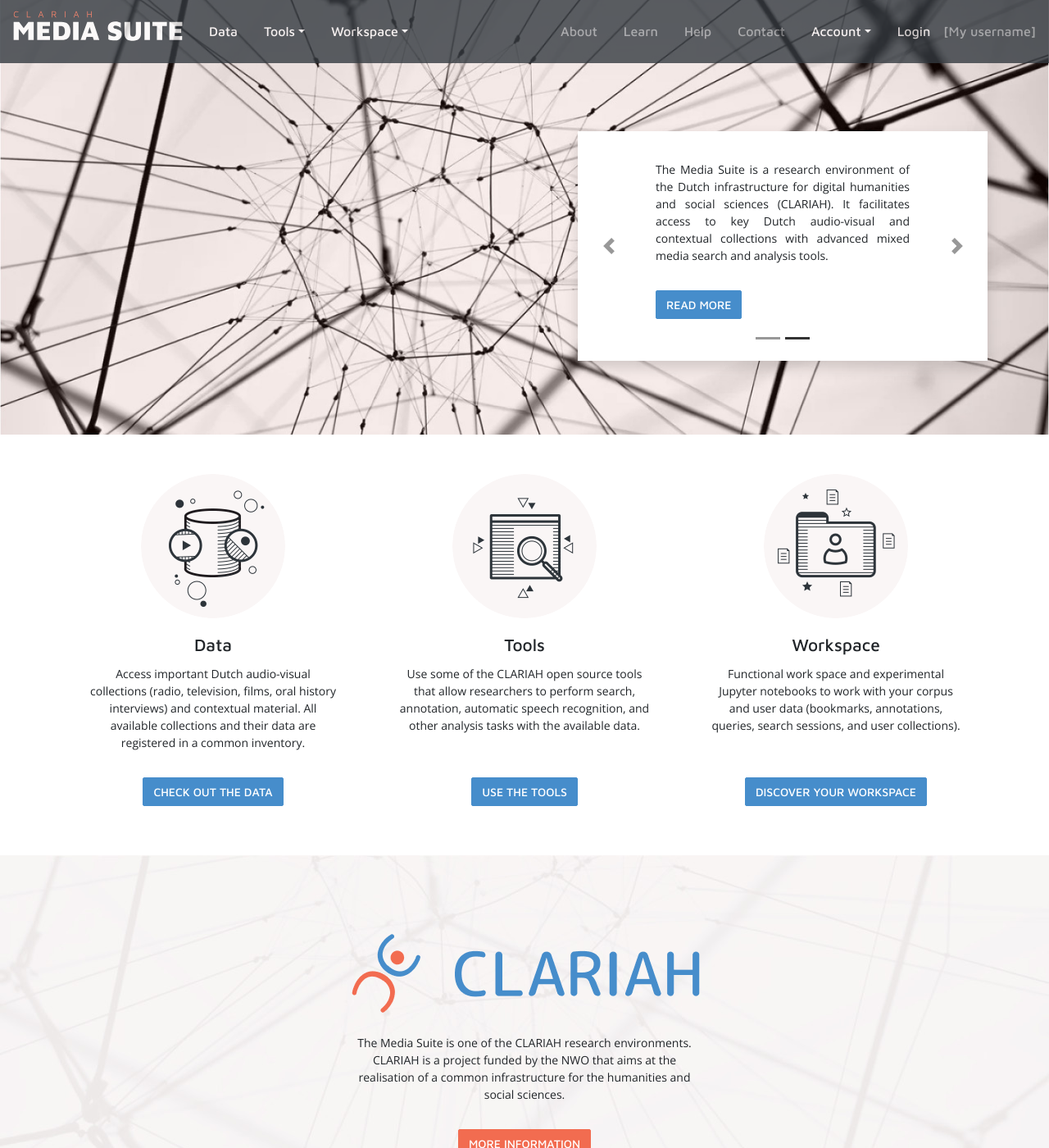
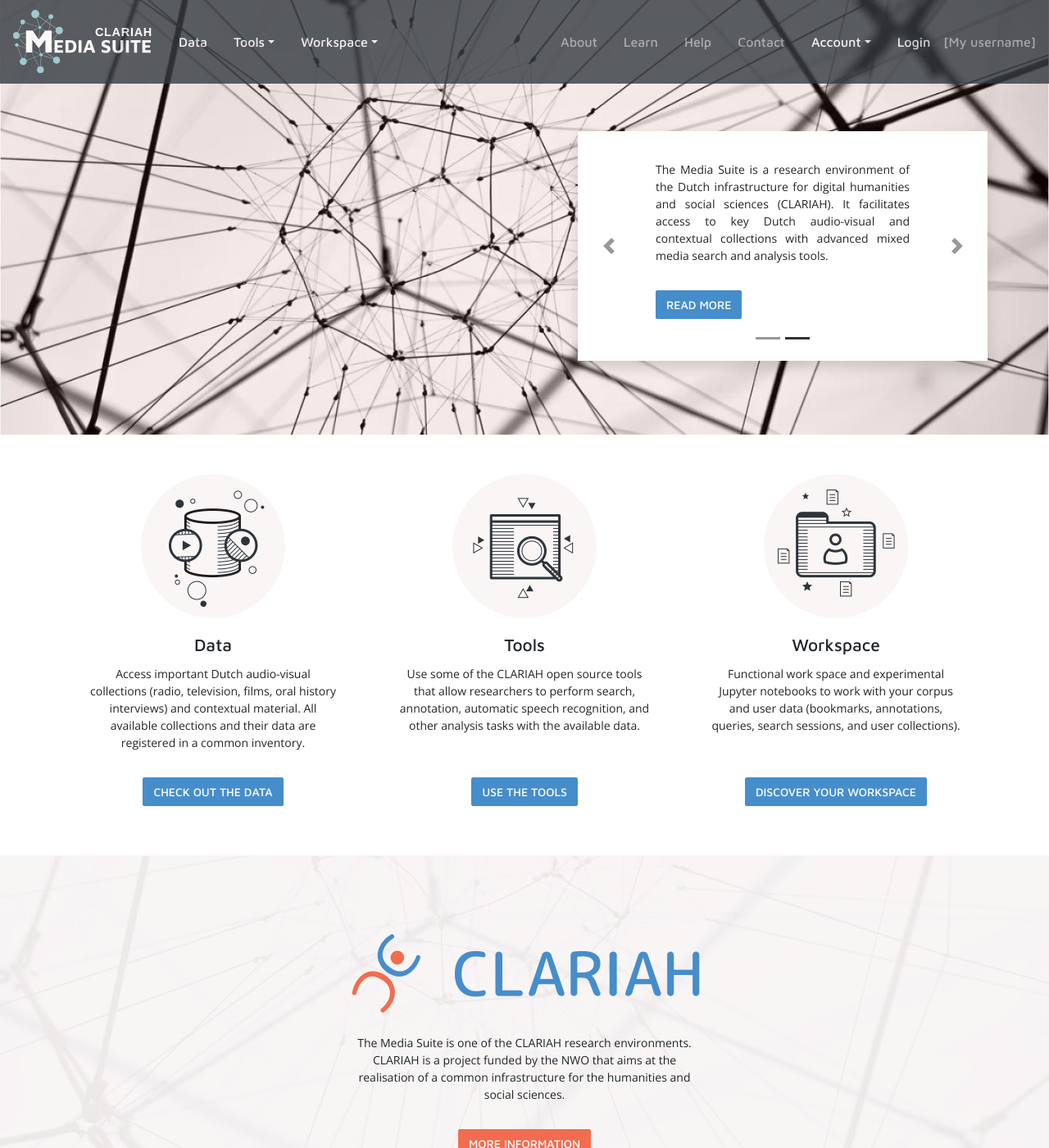
Before and after one commit to roelandordelman/mediasuite-website, a Jekyll site: the page built from index.markdown, in a window 1280 px wide and 1400 px high. Shown: the whole window at 82% size. Built offline with Jekyll 4.4.1, drawn with Linux system fonts in a browser that asks for light colours; comment, search, counter and statistics services are not loaded.

Commit message:
Add hacky logo

```diff
--- a/_includes/footer.html
+++ b/_includes/footer.html
@@ -2,8 +2,8 @@
 		<div class="container">
 			<div class="row">
 				<div class="col-sm-4">
-					<img src="{{ 'assets/img/logo.svg' | relative_url }}" width="207" alt="CLARIAH Media Suite" loading="lazy">
-					<p><span class="text-muted">Version:</span> <a class="text-light" href="{{ '/documentation/release-notes' | relative_url }}">{{ site.version }}</a></p>
+					<img src="{{ 'assets/img/MS-V5.svg' | relative_url }}" width="170" style="margin-top:-25px" alt="CLARIAH Media Suite" loading="lazy">
+					<p style="padding-left:28px;padding-top: 10px"><span class="text-muted">Version:</span> <a class="text-light" href="{{ '/documentation/release-notes' | relative_url }}">{{ site.version }}</a></p>
 				</div>
 				<div class="col-sm">
 					<nav class="nav flex-column">
--- a/_includes/header.html
+++ b/_includes/header.html
@@ -19,7 +19,7 @@
 	<header>
 		<nav class="navbar navbar-expand-md navbar-dark fixed-top bg-dark">
 			<a class="navbar-brand" href="{{ '/' | relative_url }}">
-				<img src="{{ '/assets/img/logo.svg' | relative_url }}" alt="CLARIAH Media Suite" loading="lazy">
+				<img src="{{ '/assets/img/MS-V5.svg' | relative_url }}" width="170" style="margin-top:-25px" alt="CLARIAH Media Suite" loading="lazy">
 			</a>
 			<button class="navbar-toggler" type="button" data-toggle="collapse" data-target="#navbarCollapse" aria-controls="navbarCollapse" aria-expanded="false" aria-label="Toggle navigation">
 				<span class="navbar-toggler-icon"></span>
--- a/_sass/custom.scss
+++ b/_sass/custom.scss
@@ -45,7 +45,7 @@
 // Custom CSS
 
 body {
-	padding-top: 100px;
+	padding-top: 125px;
 }
 
 header, footer {
```
Also changed, not shown: assets/img/MS-V5.svg (added).
